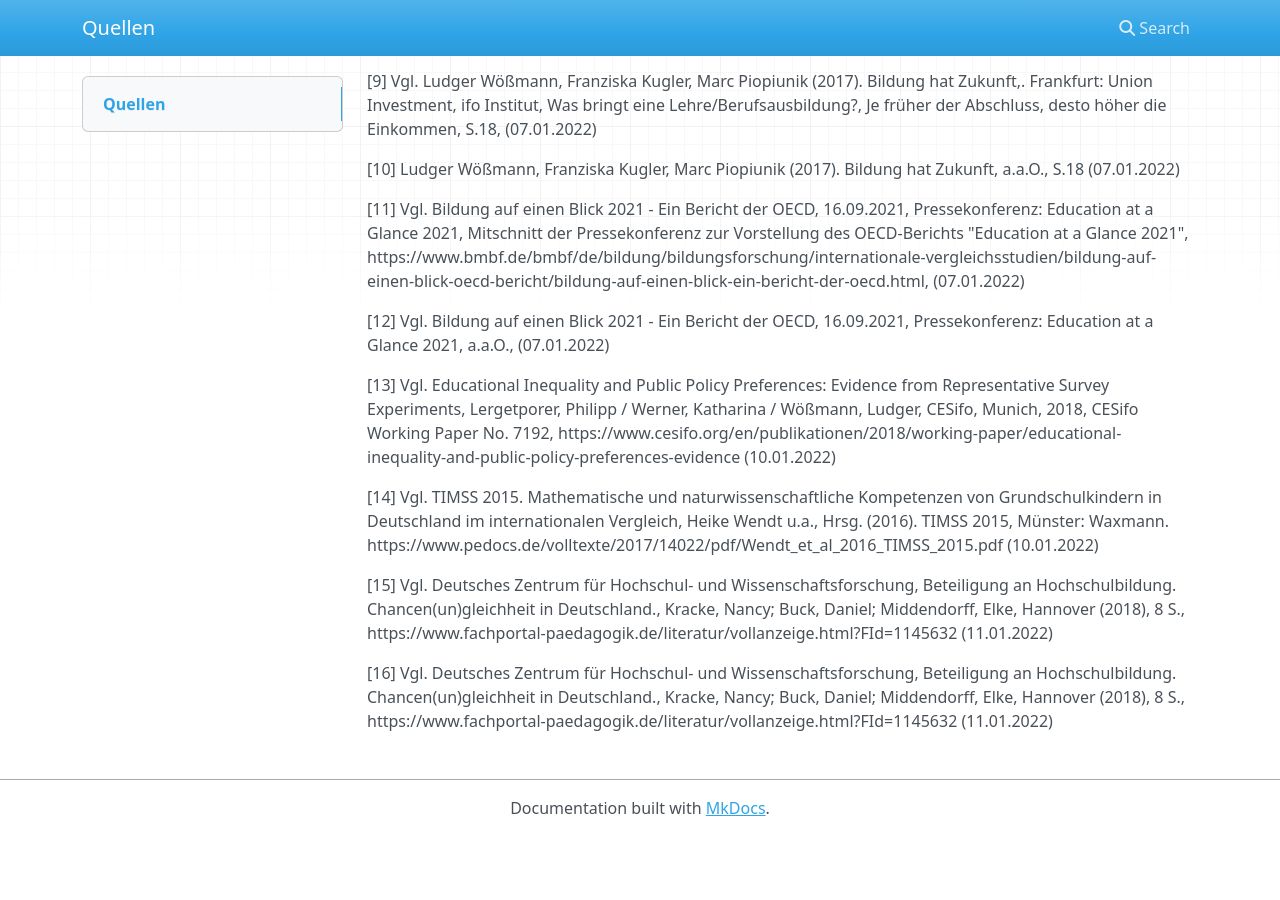
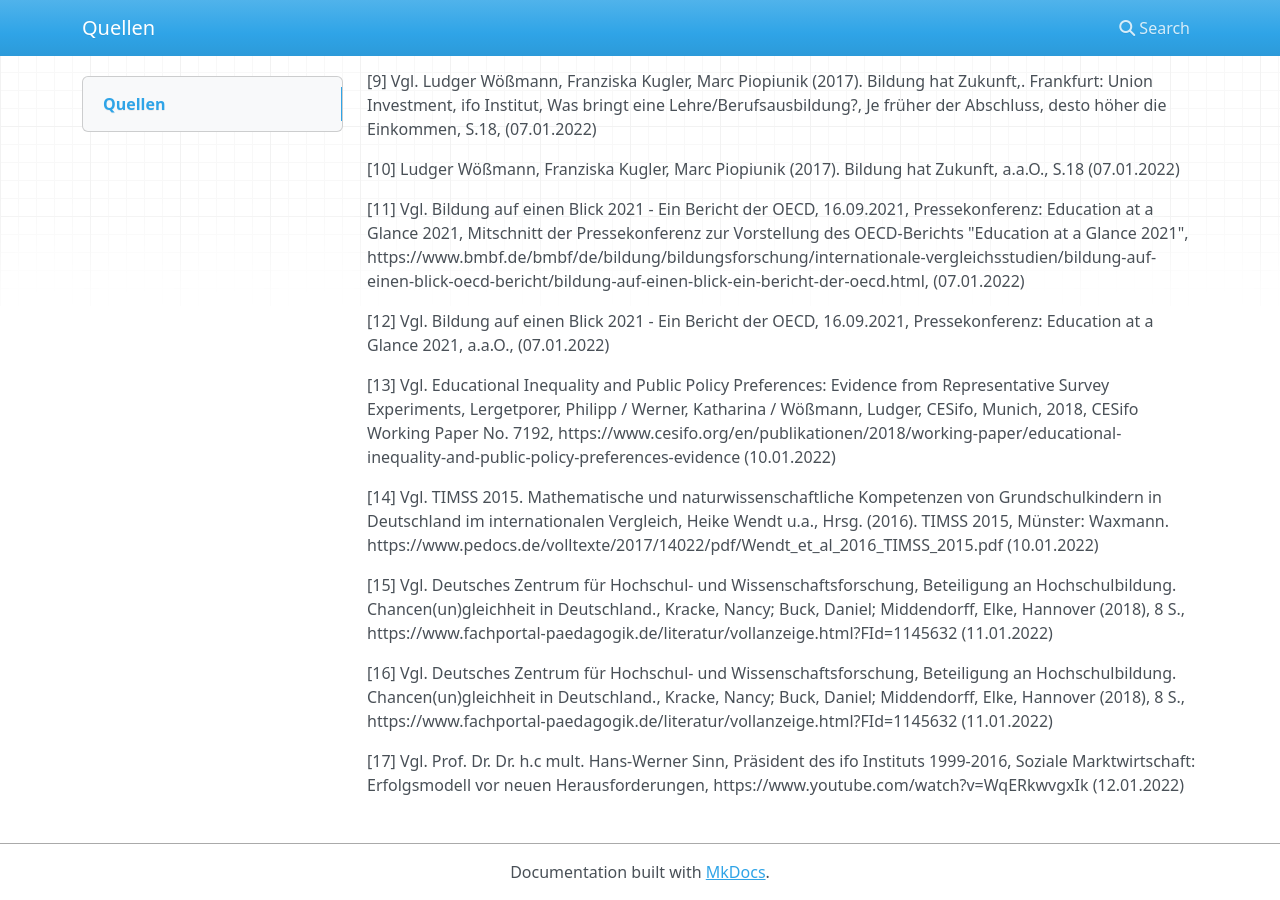
Before and after one commit to Timm04/wlquellen, an MkDocs documentation site: the page built from docs/index.md, in a window 1280 px wide and 900 px high, scrolled down 625 px. Built offline with MkDocs 1.6.1, drawn with Linux system fonts in a browser that asks for light colours; nearby versions of some CDN libraries; before the commit the page ends 1461 px from its top, so only the background shows below that.

Commit message:
Update index.md

```diff
--- a/docs/index.md
+++ b/docs/index.md
@@ -31,3 +31,5 @@
 [15] Vgl. Deutsches Zentrum für Hochschul- und Wissenschaftsforschung, Beteiligung an Hochschulbildung. Chancen(un)gleichheit in Deutschland., Kracke, Nancy; Buck, Daniel; Middendorff, Elke, Hannover (2018), 8 S., https://www.fachportal-paedagogik.de/literatur/vollanzeige.html?FId=1145632 (11.01.2022)
 
 [16] Vgl. Deutsches Zentrum für Hochschul- und Wissenschaftsforschung, Beteiligung an Hochschulbildung. Chancen(un)gleichheit in Deutschland., Kracke, Nancy; Buck, Daniel; Middendorff, Elke, Hannover (2018), 8 S., https://www.fachportal-paedagogik.de/literatur/vollanzeige.html?FId=1145632 (11.01.2022)
+
+[17] Vgl. Prof. Dr. Dr. h.c mult. Hans-Werner Sinn, Präsident des ifo Instituts 1999-2016, Soziale Marktwirtschaft: Erfolgsmodell vor neuen Herausforderungen, https://www.youtube.com/watch?v=WqERkwvgxIk (12.01.2022)
```
